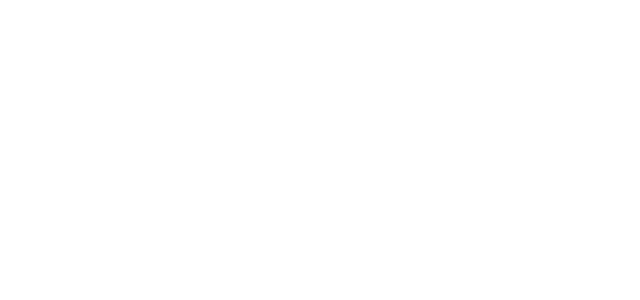
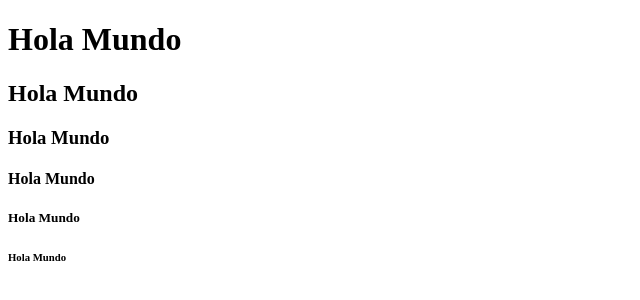
Before and after one commit to cursos-desarrollo-web/curso-html-css, a plain HTML site: page encabezados/index.html in a window 1280 px wide. Shown: the whole page, without its empty margins (0-640 px from the left). Drawn offline with Linux system fonts and the light colour scheme.

Commit message:
partes del curso

```diff
--- a/encabezados/index.html
+++ b/encabezados/index.html
@@ -4,9 +4,16 @@
     <meta charset="UTF-8">
     <meta http-equiv="X-UA-Compatible" content="IE=edge">
     <meta name="viewport" content="width=device-width, initial-scale=1.0">
-    <title>Document</title>
+    <title>Encabezados</title>
 </head>
 <body>
+    <h1>Hola Mundo</h1>
+    <h2>Hola Mundo</h2>
+    <h3>Hola Mundo</h3>
+    <h4>Hola Mundo</h4>
+    <h5>Hola Mundo</h5>
+    <h6>Hola Mundo</h6>
+
 
 </body>
 </html>
```
Also changed, not shown: abreviaturas/index.html (+1 -1 lines), enlaces/index.html (+1 -1 lines), párrafos/index.html (+5 -1 lines).
